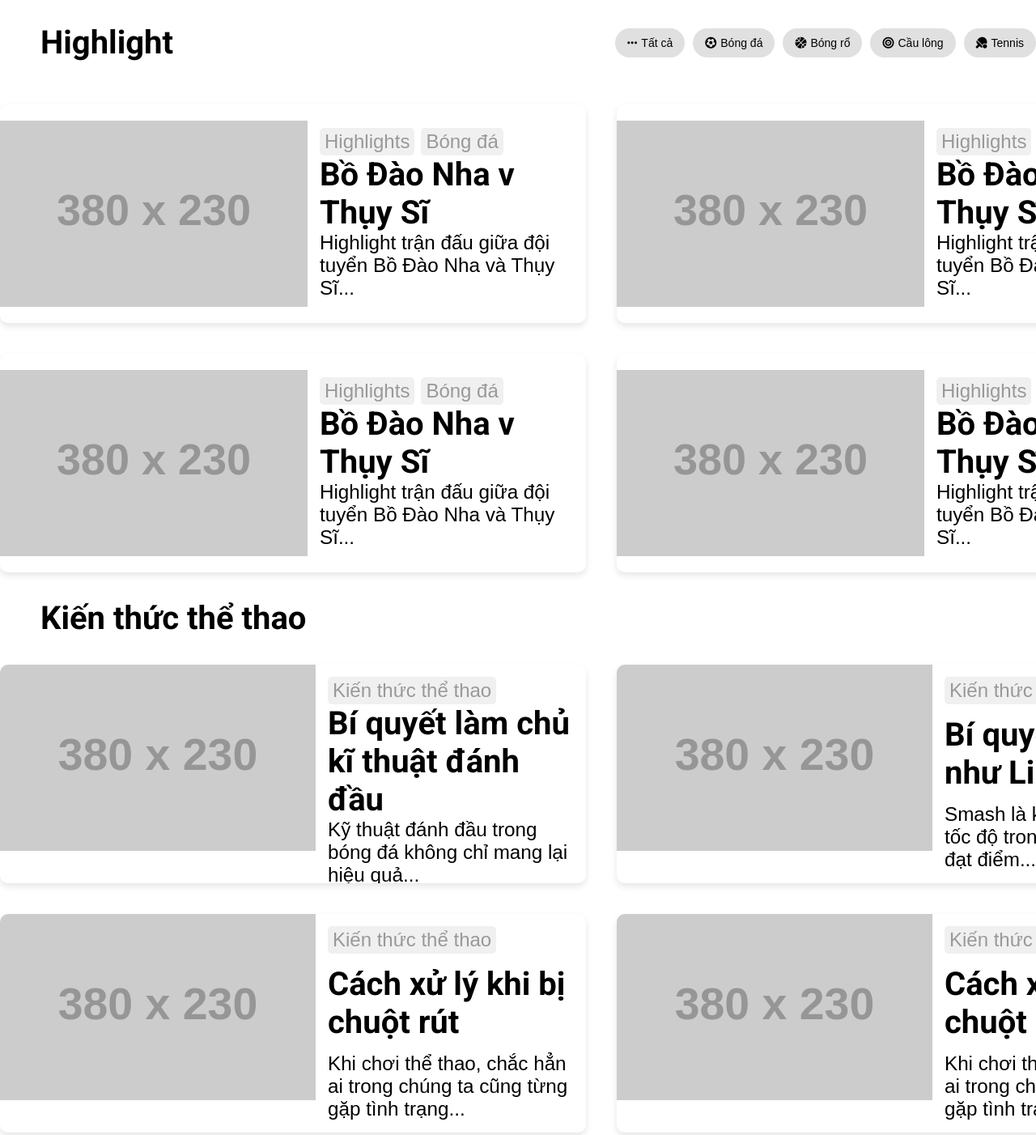
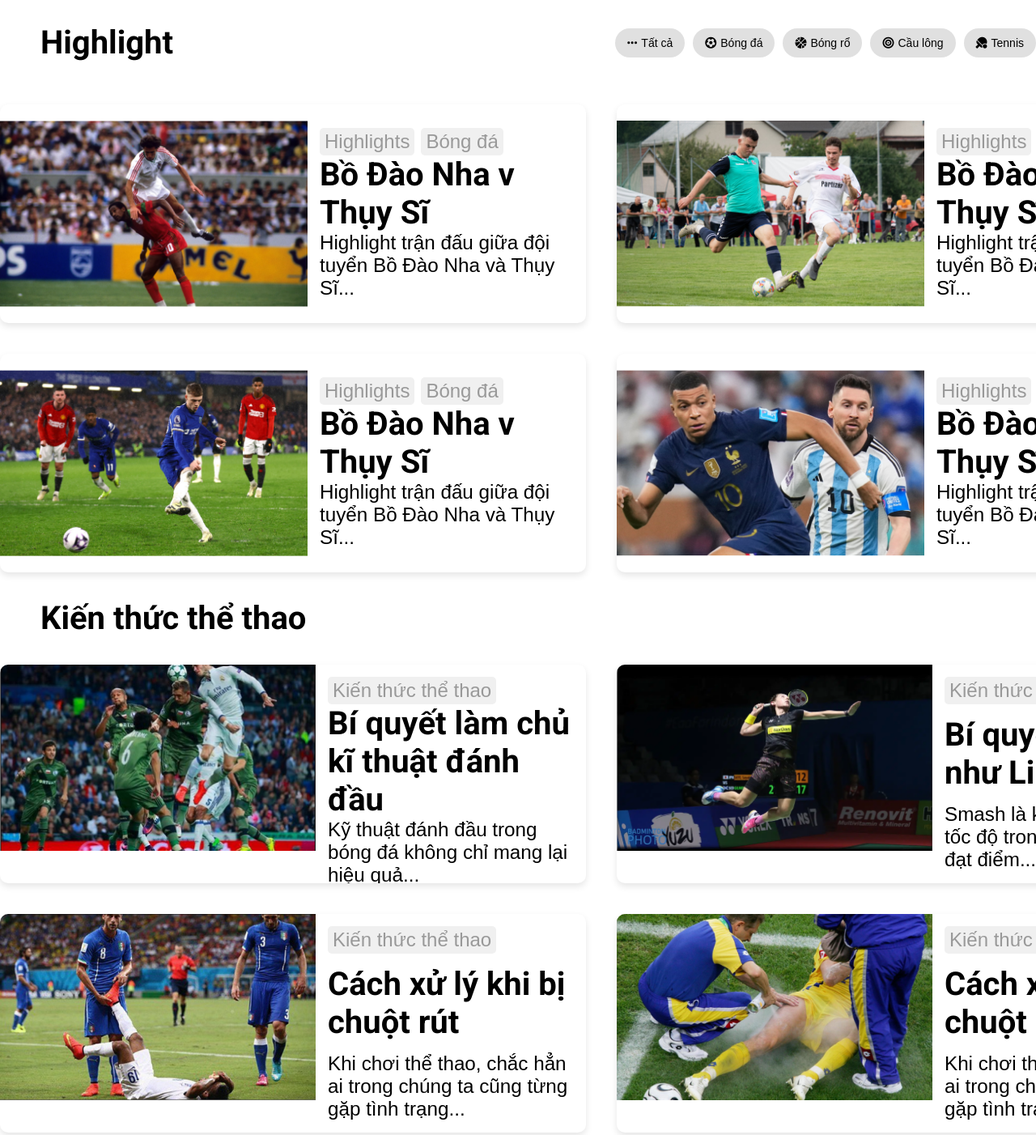
Before and after one commit to dinhkarate/UIT-VNU_IE104_SS, a plain HTML site: page SS_FE/views/pages/news.html in a window 1280 px wide. Shown: the part 1020-2422 px from the top of the page at 81% size. Drawn offline with Linux system fonts and the light colour scheme; placeholder pictures from the web are drawn by us.

Commit message:
sửa đường dẫn ảnh cho mọi thứ liên quan tới news

```diff
--- a/SS_FE/views/pages/news.html
+++ b/SS_FE/views/pages/news.html
@@ -1,11 +1,11 @@
 <!DOCTYPE html>
 <html lang="en">
   <head>
-    <meta charset="UTF-8">
-    <meta name="viewport" content="width=device-width, initial-scale=1.0">
+    <meta charset="UTF-8" />
+    <meta name="viewport" content="width=device-width, initial-scale=1.0" />
     <title>Tin tức | SportSpot</title>
-    <link rel="icon" type="image/x-icon" href="images/logo.png">
-    <link rel="stylesheet" href="/styles/pages/news.css">
+    <link rel="icon" type="image/x-icon" href="images/logo.png" />
+    <link rel="stylesheet" href="/styles/pages/news.css" />
     <script defer src="/scripts/components/header.js"></script>
   </head>
   <body>
@@ -18,24 +18,39 @@
       <h1 class="page-title">Tin tức</h1>
       <div class="carousel-slide">
         <div class="carousel-item">
-                <img src="https://placehold.co/1536x600" alt="Basketball Game 1">
+          <img
+            src="/images/news/Phoenix-Boston-1.png"
+            alt="Basketball Game 1"
+          />
           <div class="carousel-caption">
             <h2>Phoenix Suns vs Boston Celtics</h2>
-                    <p><span class="category">Bóng rổ</span> Thứ 4 12/16 &nbsp; 8:30 PM <span class="tag">Top news</span></p>
+            <p>
+              <span class="category">Bóng rổ</span> Thứ 4 12/16 &nbsp; 8:30 PM
+              <span class="tag">Top news</span>
+            </p>
           </div>
         </div>
         <div class="carousel-item">
-                <img src="https://placehold.co/1536x600" alt="Basketball Game 2">
+          <img
+            src="/images/news/Phoenix-Boston-2.png"
+            alt="Basketball Game 2"
+          />
           <div class="carousel-caption">
             <h2>Los Angeles Lakers vs Miami Heat</h2>
-                    <p><span class="category">Bóng rổ</span> Thứ 5 12/17 &nbsp; 9:00 PM <span class="tag">Hot game</span></p>
+            <p>
+              <span class="category">Bóng rổ</span> Thứ 5 12/17 &nbsp; 9:00 PM
+              <span class="tag">Hot game</span>
+            </p>
           </div>
         </div>
         <div class="carousel-item">
-                <img src="https://placehold.co/1536x600" alt="Basketball Game 3">
+          <img src="/images/news/Phoenix-Boston.png" alt="Basketball Game 3" />
           <div class="carousel-caption">
             <h2>Golden State Warriors vs Brooklyn Nets</h2>
-                    <p><span class="category">Bóng rổ</span> Thứ 6 12/18 &nbsp; 7:30 PM <span class="tag">Exclusive</span></p>
+            <p>
+              <span class="category">Bóng rổ</span> Thứ 6 12/18 &nbsp; 7:30 PM
+              <span class="tag">Exclusive</span>
+            </p>
           </div>
         </div>
       </div>
@@ -47,8 +62,6 @@
         <span class="indicator"></span>
       </div>
     </div>
-
-
 
     <section id="highlight-section">
       <div class="highlight-container">
@@ -63,8 +76,12 @@
           </div>
         </div>
         <div class="highlight-grid">
-                <a href="/news/top" class="highlight-item" style="text-decoration: none;">
-                    <img src="https://placehold.co/380x230" alt="Highlight Image">
+          <a
+            href="/news/top"
+            class="highlight-item"
+            style="text-decoration: none"
+          >
+            <img src="/images/news/highlight-1.png" alt="Highlight Image" />
             <div class="highlight-info">
               <div class="highlight-tags">
                 <span class="tag">Highlights</span>
@@ -74,8 +91,12 @@
               <p>Highlight trận đấu giữa đội tuyển Bồ Đào Nha và Thụy Sĩ...</p>
             </div>
           </a>
-                <a href="/news/top" class="highlight-item" style="text-decoration: none;">
-                    <img src="https://placehold.co/380x230" alt="Highlight Image">
+          <a
+            href="/news/top"
+            class="highlight-item"
+            style="text-decoration: none"
+          >
+            <img src="/images/news/highlight-2.png" alt="Highlight Image" />
             <div class="highlight-info">
               <div class="highlight-tags">
                 <span class="tag">Highlights</span>
@@ -86,8 +107,12 @@
             </div>
           </a>
 
-                <a href="/news/top" class="highlight-item" style="text-decoration: none;">
-                    <img src="https://placehold.co/380x230" alt="Highlight Image">
+          <a
+            href="/news/top"
+            class="highlight-item"
+            style="text-decoration: none"
+          >
+            <img src="/images/news/highlight-3.png" alt="Highlight Image" />
             <div class="highlight-info">
               <div class="highlight-tags">
                 <span class="tag">Highlights</span>
@@ -98,8 +123,12 @@
             </div>
           </a>
 
-                <a href="/news/top" class="highlight-item" style="text-decoration: none;">
-                    <img src="https://placehold.co/380x230" alt="Highlight Image">
+          <a
+            href="/news/top"
+            class="highlight-item"
+            style="text-decoration: none"
+          >
+            <img src="/images/news/highlight-4.png" alt="Highlight Image" />
             <div class="highlight-info">
               <div class="highlight-tags">
                 <span class="tag">Highlights</span>
@@ -113,64 +142,97 @@
       </div>
     </section>
 
-
     <section id="sports-knowledge-section">
       <div class="knowledge-container">
         <div class="knowledge-header">
           <h2>Kiến thức thể thao</h2>
         </div>
         <div class="knowledge-grid">
-                <a href="/news/knowledge" class="knowledge-item" style="text-decoration: none;">
-                    <img src="https://placehold.co/380x230" alt="Knowledge Image">
+          <a
+            href="/news/knowledge"
+            class="knowledge-item"
+            style="text-decoration: none"
+          >
+            <img src="/images/news/knowledge-1.png" alt="Knowledge Image" />
             <div class="knowledge-info">
               <div class="knowledge-tags">
                 <span class="tag">Kiến thức thể thao</span>
               </div>
               <h3>Bí quyết làm chủ kĩ thuật đánh đầu</h3>
-                        <p>Kỹ thuật đánh đầu trong bóng đá không chỉ mang lại hiệu quả...</p>
+              <p>
+                Kỹ thuật đánh đầu trong bóng đá không chỉ mang lại hiệu quả...
+              </p>
             </div>
           </a>
-                <a href="/news/knowledge" class="knowledge-item" style="text-decoration: none;">
-                    <img src="https://placehold.co/380x230" alt="Knowledge Image">
+          <a
+            href="/news/knowledge"
+            class="knowledge-item"
+            style="text-decoration: none"
+          >
+            <img src="/images/news/knowledge-2.png" alt="Knowledge Image" />
             <div class="knowledge-info">
               <div class="knowledge-tags">
                 <span class="tag">Kiến thức thể thao</span>
               </div>
               <h3>Bí quyết smash như Lin Dan</h3>
-                        <p>Smash là kỹ thuật đập cầu tốc độ trong cầu lông, giúp đạt điểm...</p>
+              <p>
+                Smash là kỹ thuật đập cầu tốc độ trong cầu lông, giúp đạt
+                điểm...
+              </p>
             </div>
           </a>
 
-                <a href="/news/knowledge" class="knowledge-item" style="text-decoration: none;">
-                    <img src="https://placehold.co/380x230" alt="Knowledge Image">
+          <a
+            href="/news/knowledge"
+            class="knowledge-item"
+            style="text-decoration: none"
+          >
+            <img src="/images/news/chuot-rut-1.png" alt="Knowledge Image" />
             <div class="knowledge-info">
               <div class="knowledge-tags">
                 <span class="tag">Kiến thức thể thao</span>
               </div>
               <h3>Cách xử lý khi bị chuột rút</h3>
-                        <p>Khi chơi thể thao, chắc hẳn ai trong chúng ta cũng từng gặp tình trạng...</p>
+              <p>
+                Khi chơi thể thao, chắc hẳn ai trong chúng ta cũng từng gặp tình
+                trạng...
+              </p>
             </div>
           </a>
 
-                <a href="/news/knowledge" class="knowledge-item" style="text-decoration: none;">
-                    <img src="https://placehold.co/380x230" alt="Knowledge Image">
+          <a
+            href="/news/knowledge"
+            class="knowledge-item"
+            style="text-decoration: none"
+          >
+            <img src="/images/news/chuot-rut-2.png" alt="Knowledge Image" />
             <div class="knowledge-info">
               <div class="knowledge-tags">
                 <span class="tag">Kiến thức thể thao</span>
               </div>
               <h3>Cách xử lý khi bị chuột rút</h3>
-                        <p>Khi chơi thể thao, chắc hẳn ai trong chúng ta cũng từng gặp tình trạng...</p>
+              <p>
+                Khi chơi thể thao, chắc hẳn ai trong chúng ta cũng từng gặp tình
+                trạng...
+              </p>
             </div>
           </a>
 
-                <a href="/news/knowledge" class="knowledge-item" style="text-decoration: none;">
-                    <img src="https://placehold.co/380x230" alt="Knowledge Image">
+          <a
+            href="/news/knowledge"
+            class="knowledge-item"
+            style="text-decoration: none"
+          >
+            <img src="/images/news/knowledge-3.png" alt="Knowledge Image" />
             <div class="knowledge-info">
               <div class="knowledge-tags">
                 <span class="tag">Kiến thức thể thao</span>
               </div>
               <h3>Cách xử lý khi bị chuột rút</h3>
-                        <p>Khi chơi thể thao, chắc hẳn ai trong chúng ta cũng từng gặp tình trạng...</p>
+              <p>
+                Khi chơi thể thao, chắc hẳn ai trong chúng ta cũng từng gặp tình
+                trạng...
+              </p>
             </div>
           </a>
         </div>
@@ -178,6 +240,5 @@
     </section>
     <div id="footer-placeholder"></div>
     <script src="/scripts/pages/news.js"></script>
-
   </body>
 </html>
```
Also changed, not shown: SS_FE/views/pages/news-topnews.html (+3 -3 lines), SS_FE/views/pages/sport_knowledge.html (+30 -12 lines). Lines whose indentation alone changed are shown as unchanged.
